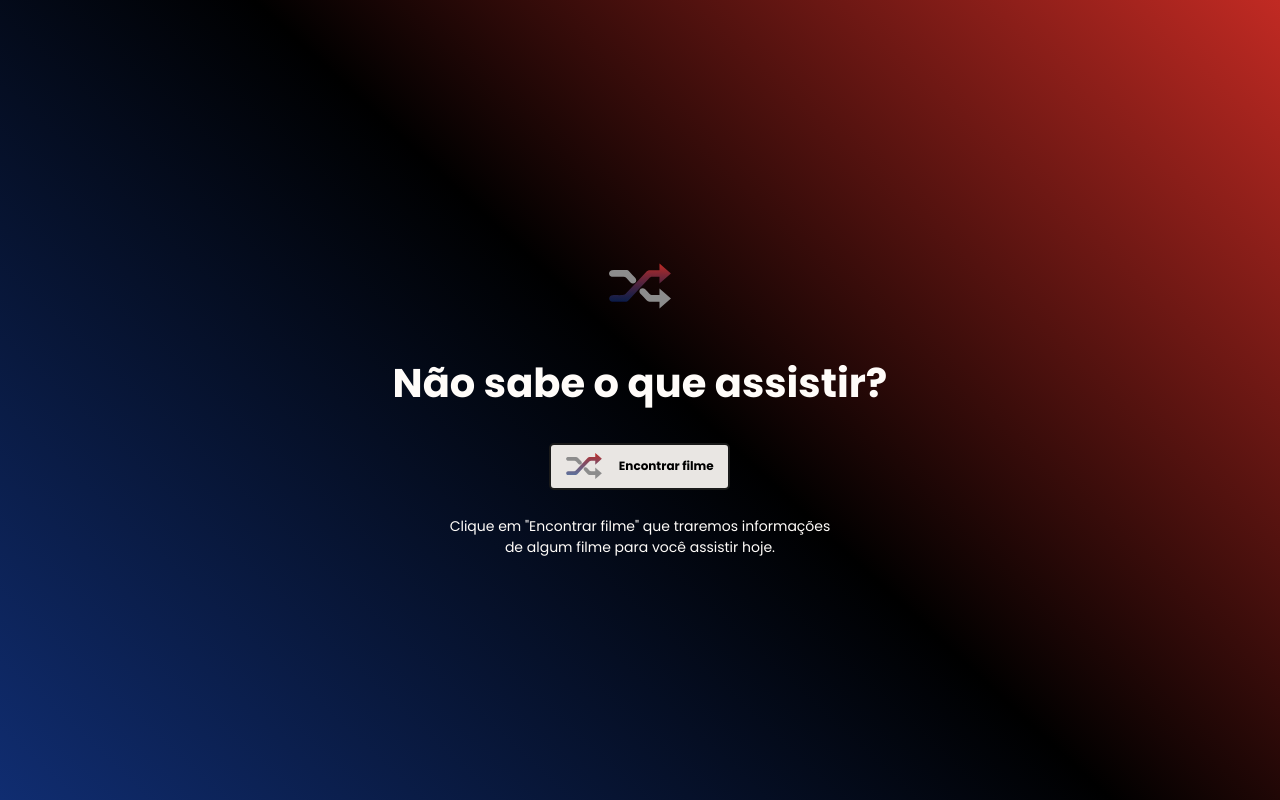
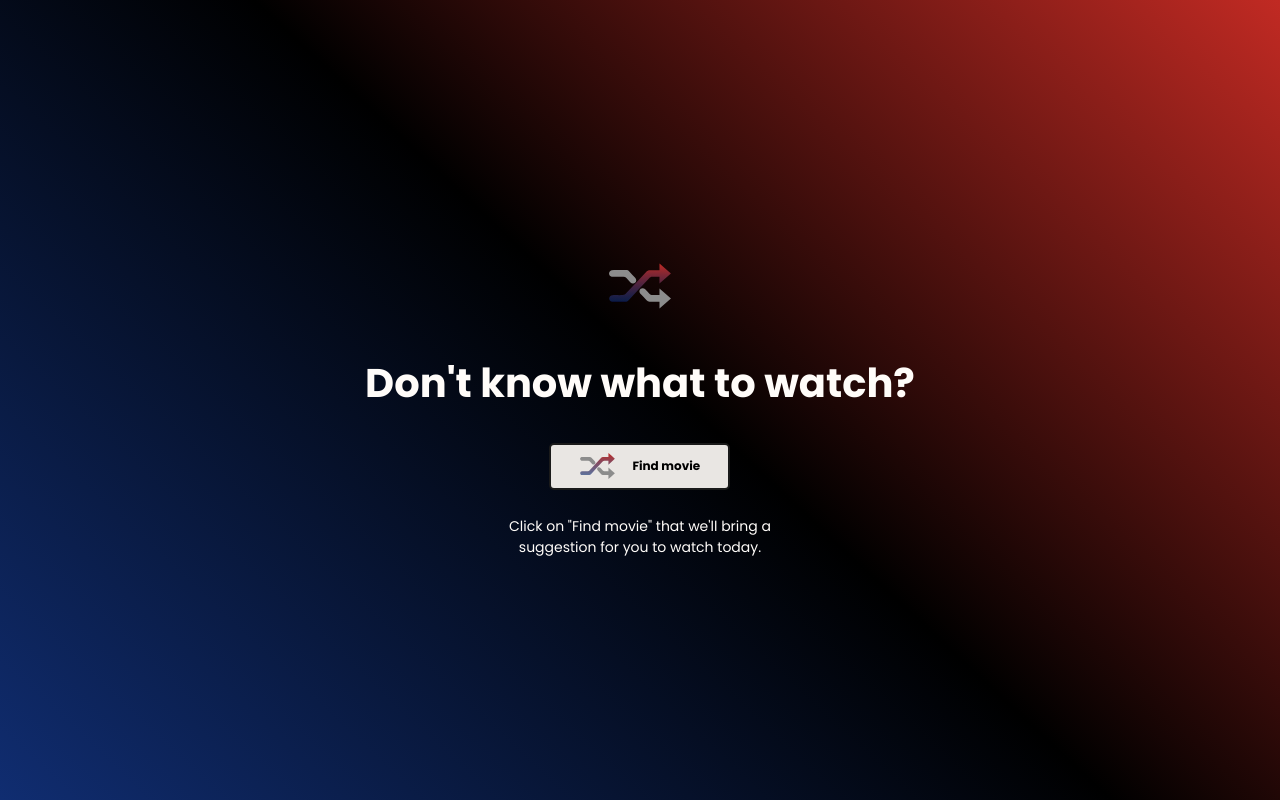
Before and after one commit to KrisMazzini/rocketflix, a React (Vite) app: page / in a window 1280 px wide. Built offline with nearby package versions, Linux system fonts and the light colour scheme.

Commit message:
minor adjustments and translation to english

```diff
--- a/src/pages/Home/index.jsx
+++ b/src/pages/Home/index.jsx
@@ -53,7 +53,7 @@ export function Home() {
         <main>
             <header>
                 <img src="/shuffle.svg" alt="Icon"/>
-                <h1>Não sabe o que assistir?</h1>
+                <h1>Don&apos;t know what to watch?</h1>
             </header>
             {
                 !!movie ? (
@@ -64,15 +64,13 @@ export function Home() {
                     />
                 ) : <></>
             }
-            <form action="">
-                <button type="button" onClick={handleShuffleMovie}>
-                    <img src="/shuffle.svg" alt="Icon" />
-                    <p>Encontrar filme</p>
-                </button>
-            </form>
+            <button type="button" onClick={handleShuffleMovie}>
+                <img src="/shuffle.svg" alt="Icon" />
+                <p>Find movie</p>
+            </button>
             <footer>
                 <p>
-                    Clique em "Encontrar filme" que traremos informações de algum filme para você assistir hoje.
+                    Click on "Find movie" that we&apos;ll bring a suggestion for you to watch today.
                 </p>
             </footer>
         </main>
--- a/src/pages/Home/styles.css
+++ b/src/pages/Home/styles.css
@@ -8,12 +8,12 @@ main button {
     height: 47px;
     width: 181px;
 
-    margin: 30px 0 26px;
+    margin: 30px auto 26px;
     border: 2px solid var(--button-margin);
     border-radius: 5px;
     outline: none;
 
-    display: inline-flex;
+    display: flex;
     justify-content: center;
     align-items: center;
 
@@ -39,7 +39,7 @@ main footer {
 }
 
 main footer p {
-    max-width: 381px;
+    max-width: 340px;
 
     font-weight: 400;
     font-size: 14px;
```
